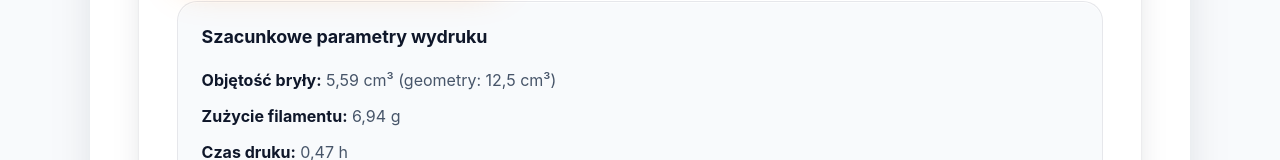
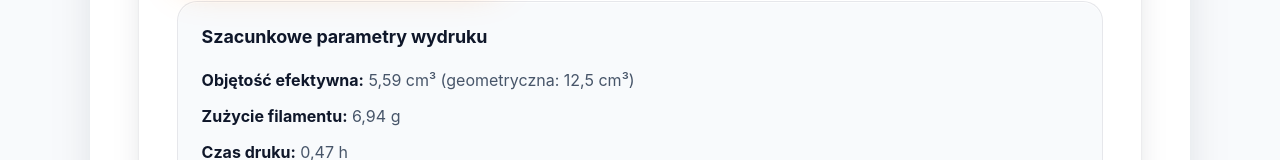
Before and after one commit to Karpas/3d-calc, a Next.js app: page / in a window 1280 px wide. Both pictures are taken after a click on the button "OBLICZ ORIENTACYJNY KOSZT". Shown: the part 2794-2954 px from the top of the page. Built offline with nearby package versions, Linux system fonts and the light colour scheme.

Commit message:
feat: update terminology in EstimationResults for clarity

```diff
--- a/app/page.js
+++ b/app/page.js
@@ -573,9 +573,9 @@ function EstimationResults({ results }) {
       <h3>Szacunkowe parametry wydruku</h3>
       <ul>
         <li>
-          <strong>Objętość bryły:</strong>{" "}
+          <strong>Objętość efektywna:</strong>{" "}
           <span>
-            {numberFormatter.format(effectiveVolumeCm3)} cm³ (geometry:{" "}
+            {numberFormatter.format(effectiveVolumeCm3)} cm³ (geometryczna:{" "}
             {numberFormatter.format(baseVolumeCm3)} cm³)
           </span>
         </li>
```
